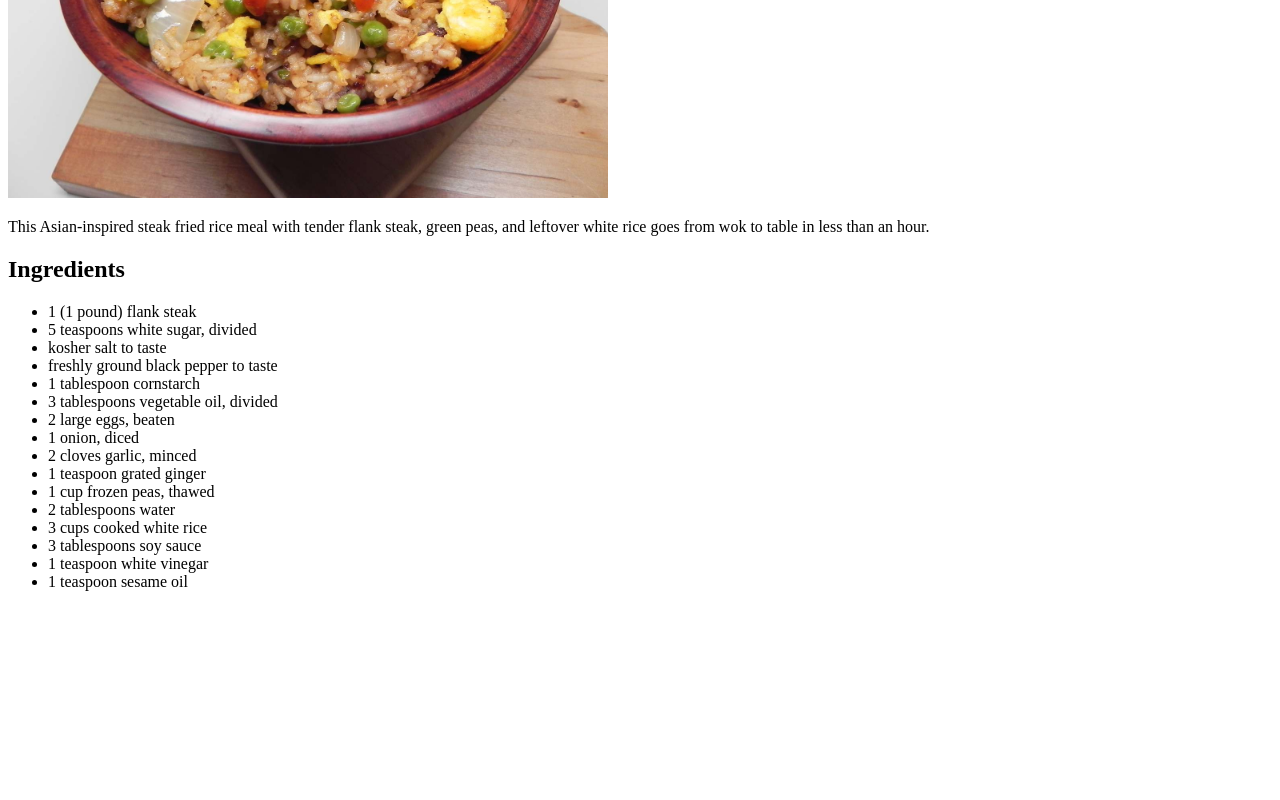
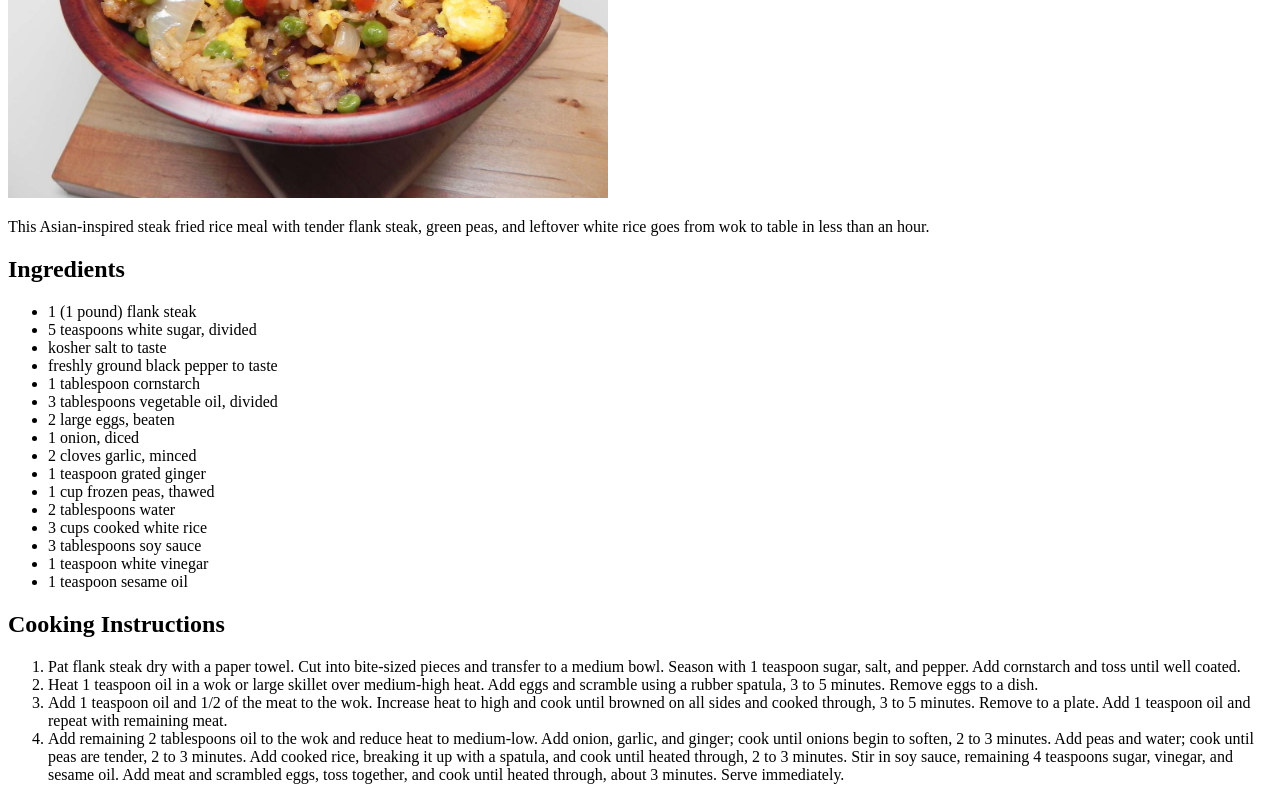
Before and after one commit to SSJoel/odin-recipes, a plain HTML site: page recipes/steak-fried-rice.html in a window 1280 px wide. Shown: the part 332-1132 px from the top of the page. Before the commit the page ends 939 px from the top, so only its background shows below. Drawn offline with Linux system fonts and the light colour scheme.

Commit message:
Added cooking instructions to steak-fried-rice.html

```diff
--- a/recipes/steak-fried-rice.html
+++ b/recipes/steak-fried-rice.html
@@ -32,5 +32,15 @@
             <li>1 teaspoon white vinegar</li>
             <li>1 teaspoon sesame oil</li>
         </ul>
+
+        <h2>Cooking Instructions</h2>
+
+        <ol>
+            <li>Pat flank steak dry with a paper towel. Cut into bite-sized pieces and transfer to a medium bowl. Season with 1 teaspoon sugar, salt, and pepper. Add cornstarch and toss until well coated.</li>
+            <li>Heat 1 teaspoon oil in a wok or large skillet over medium-high heat. Add eggs and scramble using a rubber spatula, 3 to 5 minutes. Remove eggs to a dish.</li>
+            <li>Add 1 teaspoon oil and 1/2 of the meat to the wok. Increase heat to high and cook until browned on all sides and cooked through, 3 to 5 minutes. Remove to a plate. Add 1 teaspoon oil and repeat with remaining meat.</li>
+            <li>Add remaining 2 tablespoons oil to the wok and reduce heat to medium-low. Add onion, garlic, and ginger; cook until onions begin to soften, 2 to 3 minutes. Add peas and water; cook until peas are tender, 2 to 3 minutes. Add cooked rice, breaking it up with a spatula, and cook until heated through, 2 to 3 minutes. Stir in soy sauce, remaining 4 teaspoons sugar, vinegar, and sesame oil. Add meat and scrambled eggs, toss together, and cook until heated through, about 3 minutes. Serve immediately.</li>
+        </ol>
+
     </body>
 </html>
```
